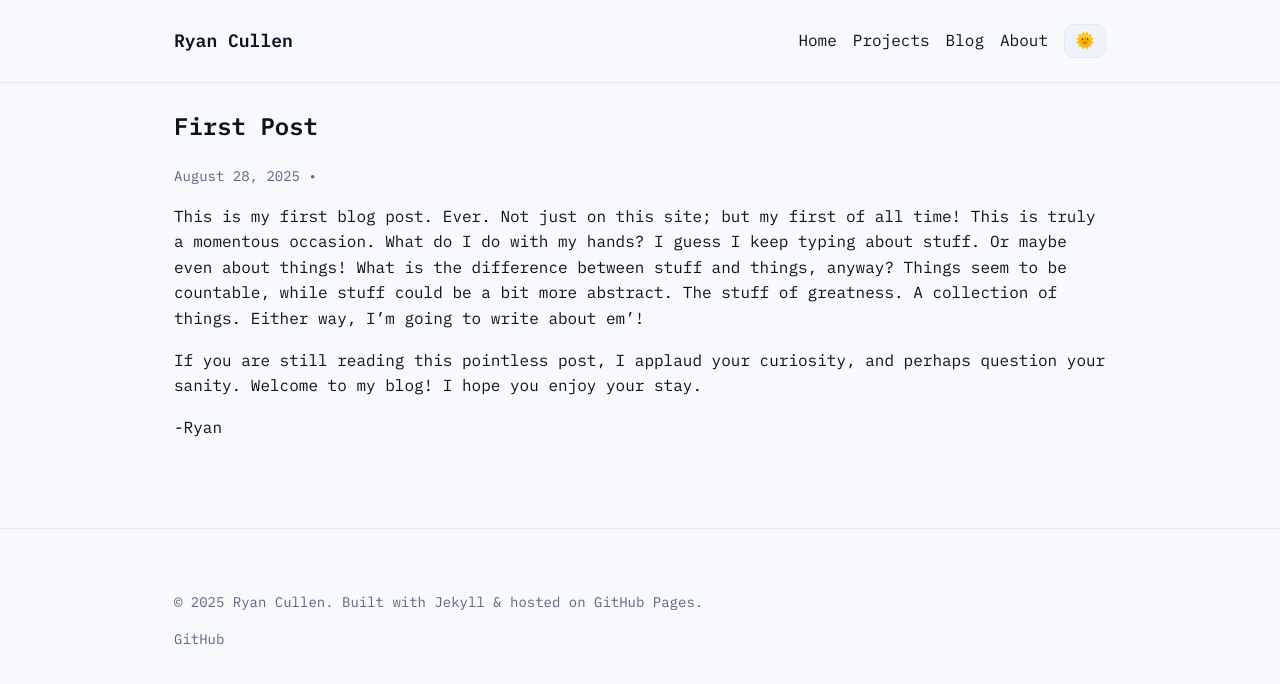
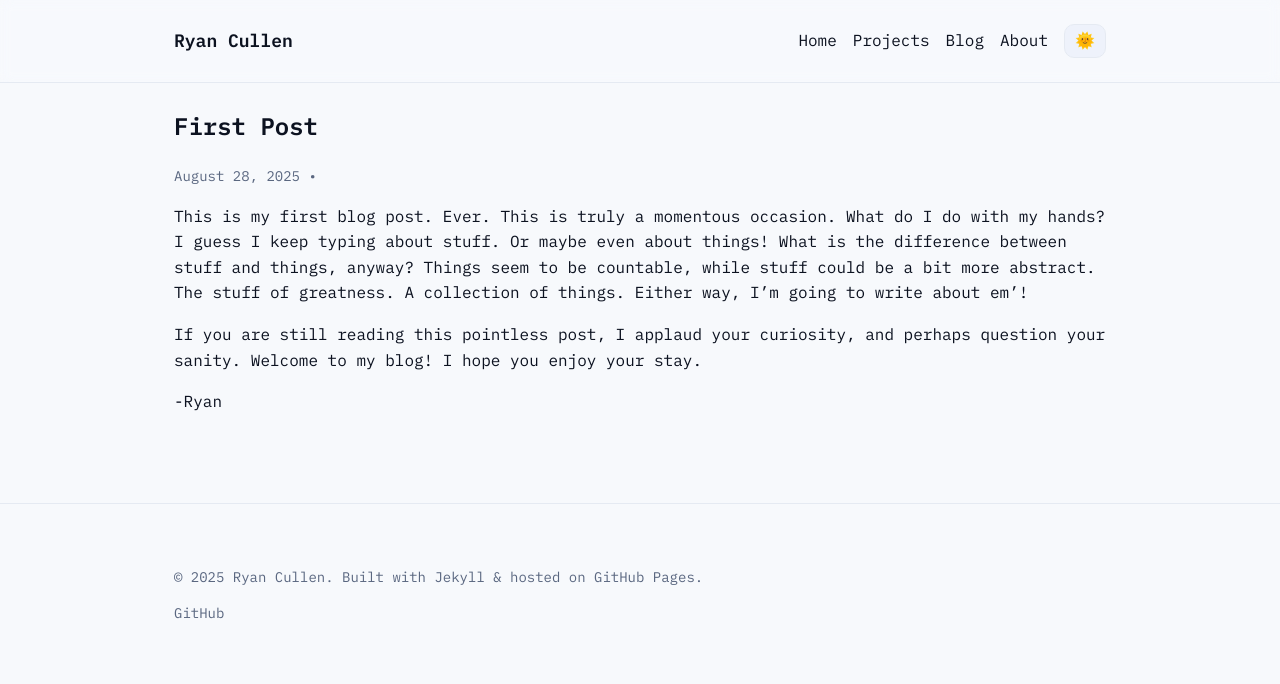
Before and after one commit to ryantcullen/ryantcullen.github.io, a Jekyll site: the page built from _posts/2025-08-28-first-post.md, in a window 1280 px wide. Shown: the top 684 px of the page. Built offline with Jekyll 4.4.1, drawn with Linux system fonts in a browser that asks for light colours.

Commit message:
Update 2025-08-28-first-post.md

```diff
--- a/_posts/2025-08-28-first-post.md
+++ b/_posts/2025-08-28-first-post.md
@@ -2,7 +2,7 @@
 title: First Post
 ---
 
-This is my first blog post. Ever. Not just on this site; but my first of all time! This is truly a momentous occasion. What do I do with my hands? I guess I keep typing about stuff. Or maybe even about things! What is the difference between stuff and things, anyway? Things seem to be countable, while stuff could be a bit more abstract. The stuff of greatness. A collection of things. Either way, I'm going to write about em'!
+This is my first blog post. Ever. This is truly a momentous occasion. What do I do with my hands? I guess I keep typing about stuff. Or maybe even about things! What is the difference between stuff and things, anyway? Things seem to be countable, while stuff could be a bit more abstract. The stuff of greatness. A collection of things. Either way, I'm going to write about em'!
 
 If you are still reading this pointless post, I applaud your curiosity, and perhaps question your sanity. Welcome to my blog! I hope you enjoy your stay.
 
```
